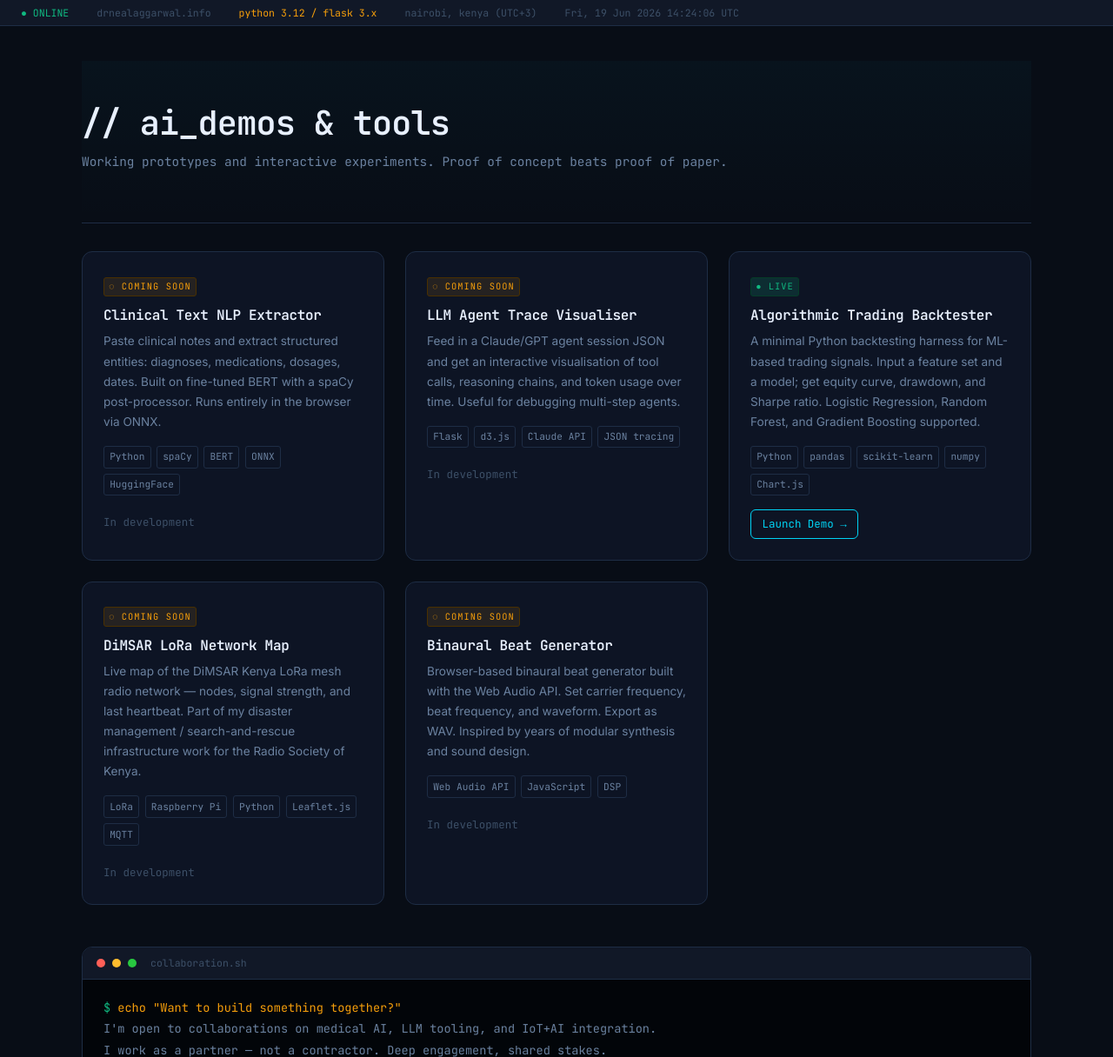
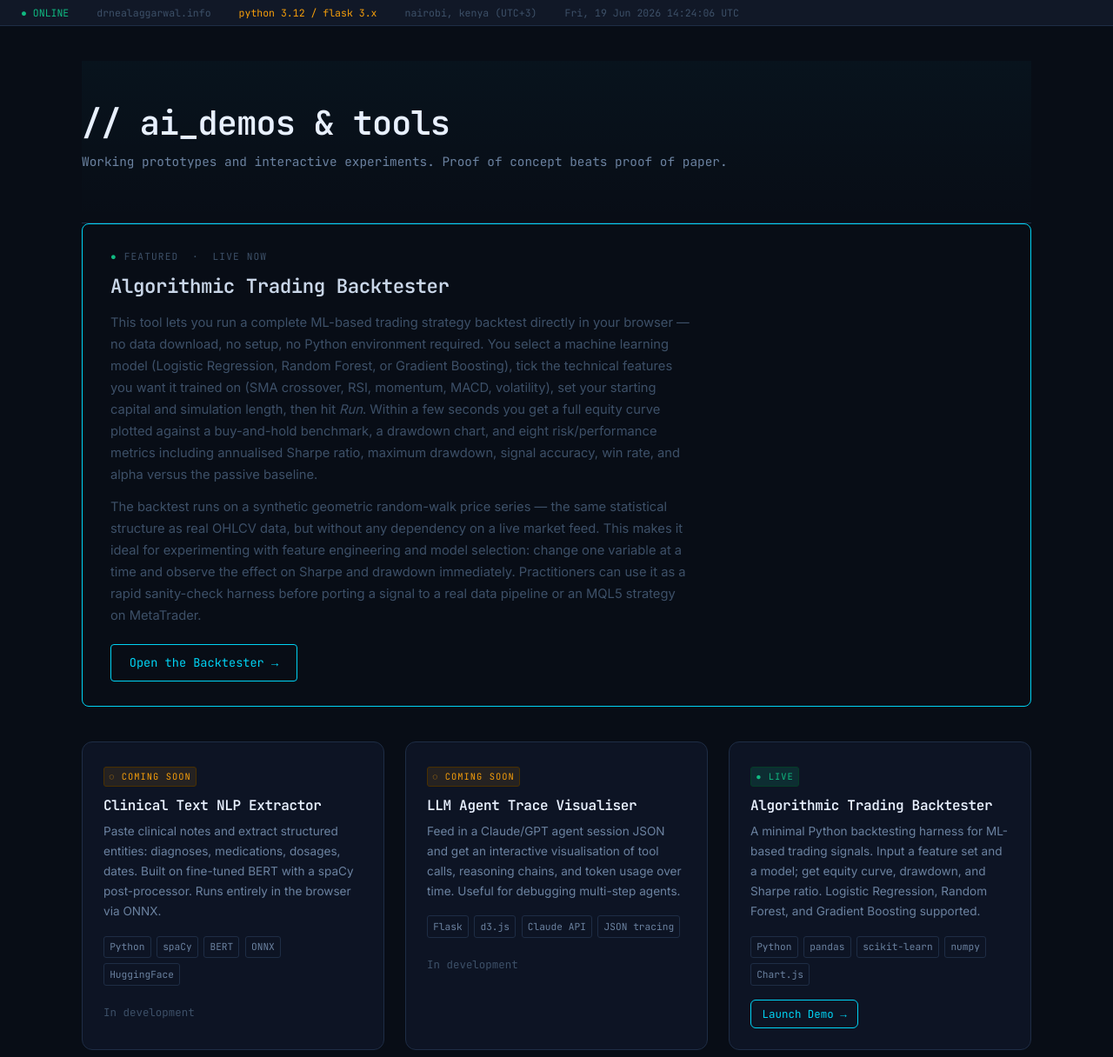
Before and after one commit to drneal/drneal-site, a Flask app: page /demos in a window 1280 px wide. Shown: the part 65-1281 px from the top of the page at 87% size. Run offline with Flask 3, Linux system fonts and the light colour scheme.

Commit message:
added blurb for backtester app

```diff
--- a/static/css/style.css
+++ b/static/css/style.css
@@ -809,6 +809,52 @@ main { flex: 1; padding: 2.5rem 0 4rem; }
 /* ── Selection ──────────────────────────────────────────────────────────── */
 ::selection { background: rgba(0,212,245,0.25); color: #fff; }
 
+/* ── Featured demo callout ──────────────────────────────────────────────── */
+.featured-demo {
+  background: var(--surface);
+  border: 1px solid var(--cyan);
+  border-radius: 8px;
+  padding: 1.75rem 2rem;
+  position: relative;
+}
+.featured-demo__badge {
+  font-family: var(--mono);
+  font-size: 0.7rem;
+  letter-spacing: 0.1em;
+  color: var(--text-dim);
+  text-transform: uppercase;
+  margin-bottom: 0.6rem;
+}
+.featured-demo__title {
+  font-size: 1.4rem;
+  font-weight: 600;
+  color: var(--text);
+  margin: 0 0 1rem;
+}
+.featured-demo__body {
+  color: var(--text-dim);
+  font-size: 0.92rem;
+  line-height: 1.7;
+  margin: 0;
+  max-width: 72ch;
+}
+.featured-demo__cta {
+  display: inline-block;
+  margin-top: 1.25rem;
+  padding: 0.55rem 1.3rem;
+  border: 1px solid var(--cyan);
+  border-radius: 4px;
+  color: var(--cyan);
+  font-family: var(--mono);
+  font-size: 0.85rem;
+  text-decoration: none;
+  transition: background 0.15s, color 0.15s;
+}
+.featured-demo__cta:hover {
+  background: var(--cyan);
+  color: var(--bg);
+}
+
 /* ── Flash messages ─────────────────────────────────────────────────────── */
 .flash-messages {
   max-width: 860px;
--- a/templates/demos.html
+++ b/templates/demos.html
@@ -8,6 +8,27 @@
     <h1>// ai_demos &amp; tools</h1>
     <p class="subtitle">Working prototypes and interactive experiments. Proof of concept beats proof of paper.</p>
   </header>
+
+  <!-- ── Featured live demo callout ──────────────────────────────────────── -->
+  <div class="featured-demo" style="margin-bottom:2.5rem">
+    <div class="featured-demo__badge">
+      <span style="color:var(--green);font-size:0.7rem">●</span> FEATURED &nbsp;·&nbsp; LIVE NOW
+    </div>
+    <h2 class="featured-demo__title">Algorithmic Trading Backtester</h2>
+    <p class="featured-demo__body">
+      This tool lets you run a complete ML-based trading strategy backtest directly in your browser — no data download, no setup, no Python environment required.
+      You select a machine learning model (Logistic Regression, Random Forest, or Gradient Boosting), tick the technical features you want it trained on
+      (SMA crossover, RSI, momentum, MACD, volatility), set your starting capital and simulation length, then hit <em>Run</em>.
+      Within a few seconds you get a full equity curve plotted against a buy-and-hold benchmark, a drawdown chart, and eight risk/performance metrics including
+      annualised Sharpe ratio, maximum drawdown, signal accuracy, win rate, and alpha versus the passive baseline.
+    </p>
+    <p class="featured-demo__body" style="margin-top:0.75rem">
+      The backtest runs on a synthetic geometric random-walk price series — the same statistical structure as real OHLCV data, but without any dependency on a live market feed.
+      This makes it ideal for experimenting with feature engineering and model selection: change one variable at a time and observe the effect on Sharpe and drawdown immediately.
+      Practitioners can use it as a rapid sanity-check harness before porting a signal to a real data pipeline or an MQL5 strategy on MetaTrader.
+    </p>
+    <a class="featured-demo__cta" href="/backtester">Open the Backtester →</a>
+  </div>
 
   <div class="demos-grid">
     {% for demo in demos %}
```
